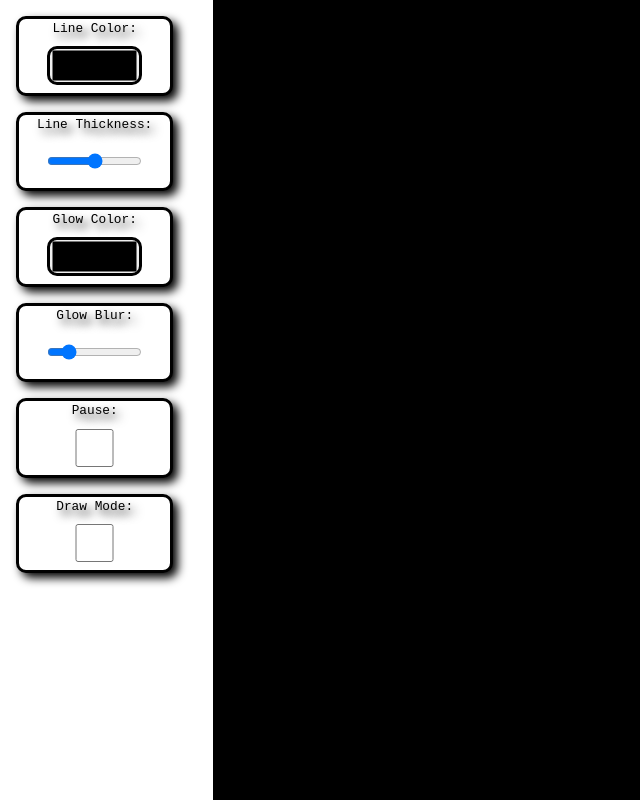
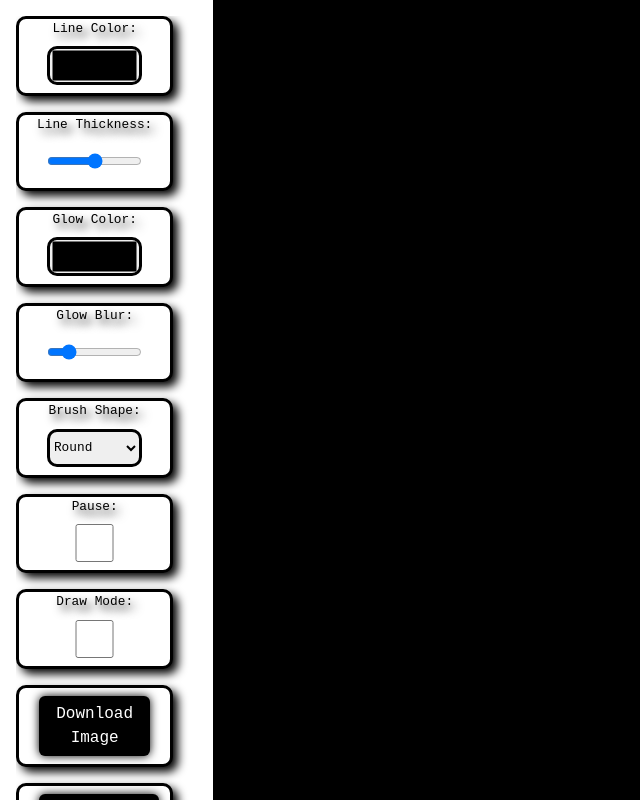
Before and after one commit to benyomtov/LightBox, a React (Create React App) app: page / in a window 1280 px wide. Shown: the whole page, without its empty margins (0-640 px from the left). Built offline with nearby package versions, Linux system fonts and the light colour scheme; a web font is replaced by a local one.

Commit message:
added brush shape, download, and set background controls

```diff
--- a/src/components/BodyContainer.js
+++ b/src/components/BodyContainer.js
@@ -11,6 +11,40 @@ function DrawOnDiv({ color, alternateColor, shadowColor, highlightColor }) {
   const [glowBlur, setGlowBlur] = useState(15);
   const [paused, setPaused] = useState(false);
   const [drawMode, setDrawMode] = useState(false);
+  const [brushShape, setBrushShape] = useState("round");
+    const [previousFile, setPreviousFile] = useState(null);
+
+    const handleDownload = () => {
+
+    const canvas = canvasRef.current;
+    const dataURL = canvas.toDataURL('image/png');
+    const link = document.createElement('a');
+    link.download = 'image.png';
+    link.href = dataURL;
+    link.click();
+
+    };
+
+  const handleImageUpload = (e) => {
+    console.log("handleImageUpload");
+    var file = e.target.files[0];
+    const reader = new FileReader();
+
+    reader.onload = (e) => {
+      const img = new Image();
+        img.onload = () => {
+          const canvas = canvasRef.current;
+          const context = canvas.getContext('2d');
+          context.drawImage(img, 0, 0, canvas.width, canvas.height); // draw the image onto the canvas
+        };
+        img.src = e.target.result;
+        console.log(img.src);
+    };
+
+    reader.readAsDataURL(file);
+    e.target.value = null;
+  };
+
 
   useEffect(() => {
     let interval = null;
@@ -36,7 +70,7 @@ function DrawOnDiv({ color, alternateColor, shadowColor, highlightColor }) {
     const context = canvas.getContext("2d");
     context.strokeStyle = lineColor;
     context.lineWidth = lineThickness;
-    context.lineCap = "round";
+    context.lineCap = brushShape;
     context.shadowOffsetX = 0;
     context.shadowOffsetY = 0;
     context.shadowBlur = glowBlur;
@@ -44,7 +78,11 @@ function DrawOnDiv({ color, alternateColor, shadowColor, highlightColor }) {
 
     function draw(e) {
       if (!isDrawing) return;
-      if (e.type === "mousemove" || e.type === "mouseenter" || e.type === "mousedown") {
+      if (
+        e.type === "mousemove" ||
+        e.type === "mouseenter" ||
+        e.type === "mousedown"
+      ) {
         context.beginPath();
         context.moveTo(lastX, lastY);
         context.lineTo(e.offsetX, e.offsetY);
@@ -95,7 +133,17 @@ function DrawOnDiv({ color, alternateColor, shadowColor, highlightColor }) {
       canvas.removeEventListener("mouseup", handleMouseUp);
       canvas.removeEventListener("mouseout", handleMouseOut);
     };
-  }, [lineColor, glowColor, lineThickness, glowBlur, isDrawing, lastX, lastY, drawMode]);
+  }, [
+    lineColor,
+    glowColor,
+    lineThickness,
+    glowBlur,
+    isDrawing,
+    lastX,
+    lastY,
+    drawMode,
+    brushShape,
+  ]);
 
   // canvas.addEventListener("mouseenter", (e) => {
   //   setIsDrawing(true);
@@ -114,7 +162,6 @@ function DrawOnDiv({ color, alternateColor, shadowColor, highlightColor }) {
 
   //     canvas.removeEventListener("mousemove", draw);
   // };
-
 
   //   useEffect(() => {
   //     const canvas = canvasRef.current;
@@ -165,7 +212,7 @@ function DrawOnDiv({ color, alternateColor, shadowColor, highlightColor }) {
   return (
     <div>
         <div className="fixed-top col-2 h-100" style={styles.background}>
-        <div className="m-3 row">
+          <div className="m-3 row" style={{ overflowY: "scroll", height: "100%"}}>
             <div className="row">
               <p className="text-center" style={styles.font}>
                 Line Color:{" "}
@@ -220,14 +267,34 @@ function DrawOnDiv({ color, alternateColor, shadowColor, highlightColor }) {
             </div>
             <div className="row">
               <p className="text-center" style={styles.font}>
+                Brush Shape:{" "}
+                <select
+                  id="brush-shape"
+                  style={styles.colorPicker}
+                  className="m-2 w-75"
+                  onChange={(e) => {
+                    setBrushShape(e.target.value);
+                    console.log(e.target.value);
+                  }}
+                >
+                  <option value="round">Round</option>
+                  <option value="square">Square</option>
+                  <option value="butt">Butt</option>
+                </select>
+              </p>
+            </div>
+            <div className="row">
+              <p className="text-center" style={styles.font}>
                 Pause:{" "}
                 <input
                   id="pause"
                   type="checkbox"
                   style={styles.colorPicker}
                   className="m-2 w-75"
-                onChange={(e) => {setPaused(e.target.checked);
-                console.log(e.target.checked);}}
+                  onChange={(e) => {
+                    setPaused(e.target.checked);
+                    console.log(e.target.checked);
+                  }}
                 />
               </p>
             </div>
@@ -239,13 +306,30 @@ function DrawOnDiv({ color, alternateColor, shadowColor, highlightColor }) {
                   type="checkbox"
                   style={styles.colorPicker}
                   className="m-2 w-75"
-                onChange={(e) => {setDrawMode(e.target.checked);
-                console.log(e.target.checked);}}
+                  onChange={(e) => {
+                    setDrawMode(e.target.checked);
+                    console.log(e.target.checked);
+                  }}
                 />
               </p>
             </div>
+            <div className="row">
+              <p className="text-center" style={styles.font}>
+                <button className="btn btn-primary m-2 border-0" style={{ backgroundColor: color, boxShadow: `0 0 10px ${shadowColor}`, textShadow: "1px 1px 3px #000000" }} onClick={handleDownload}>
+                    Download Image
+                </button>
+              </p>
+            </div>
+            <div className="row">
+                <p className="text-center" style={styles.font}>
+                    <input id="files" type="file" name="image-upload" accept="image/*" style={{ display: "none" }} onChange={handleImageUpload} />
+                    <label htmlFor="files" className="btn btn-primary m-2 border-0" style={{ backgroundColor: color, boxShadow: `0 0 10px ${shadowColor}`, textShadow: "1px 1px 3px #000000" }}>Upload Background</label>
+                </p>
+            </div>
+
           </div>
         </div>
+
       <canvas
         ref={canvasRef}
         width={window.innerWidth}
```
Lines whose indentation alone changed are shown as unchanged.
